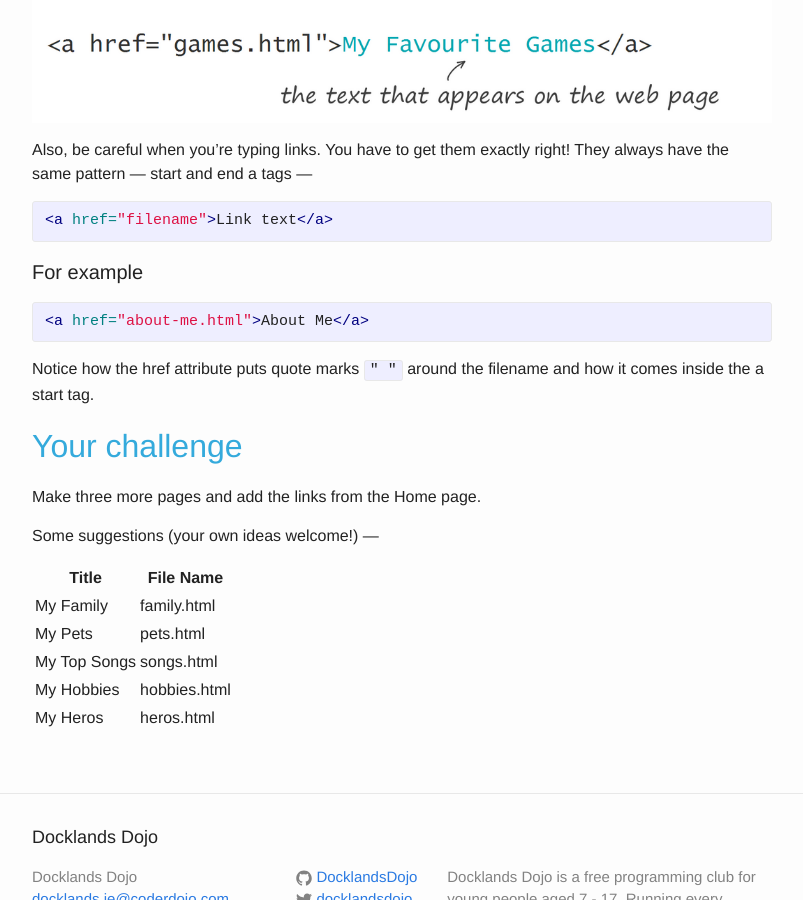
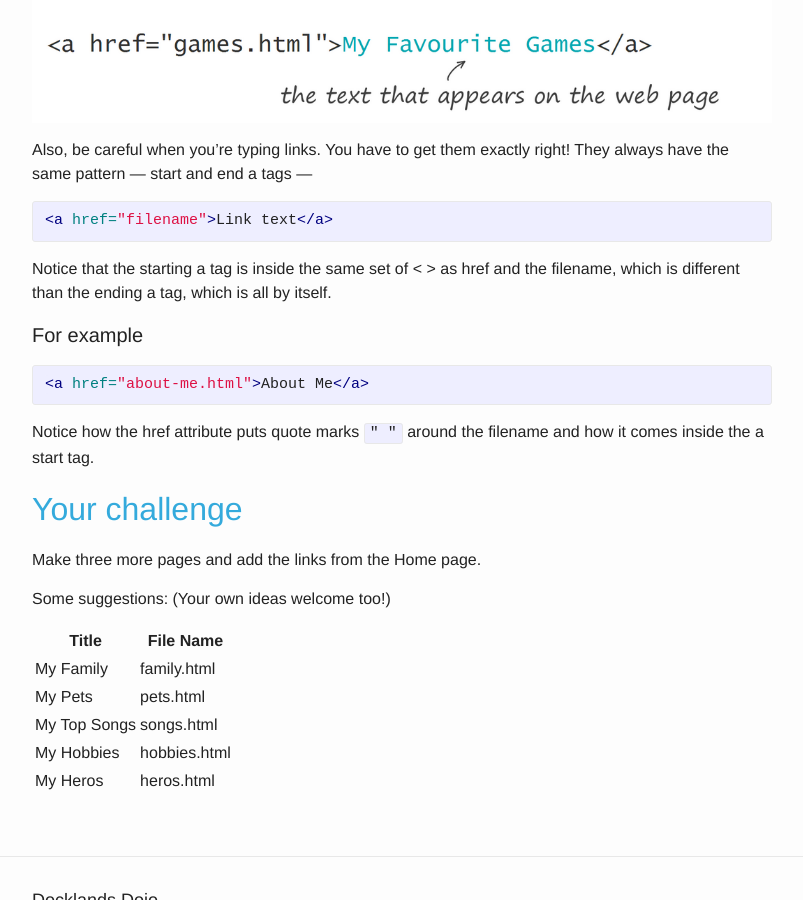
Before and after one commit to summerspirit/docklands-dojo, a Jekyll site: the page built from _posts/2015-03-13-make-a-homepage.markdown, in a window 1280 px wide and 900 px high, scrolled down 1183 px. Shown: the whole window, without its empty margins (238-1041 px from the left). Built offline with Jekyll 4.4.1, drawn with Linux system fonts in a browser that asks for light colours; some of the changed text lies outside the part shown.

Commit message:
Tiny content touch-ups

```diff
--- a/_posts/2015-03-13-make-a-homepage.markdown
+++ b/_posts/2015-03-13-make-a-homepage.markdown
@@ -35,6 +35,8 @@ They always have the same pattern — start and end a tags —
 <a href="filename">Link text</a>
 {% endhighlight %}
 
+Notice that the starting a tag is inside the same set of < > as href and the filename, which is different than the ending a tag, which is all by itself.
+
 ####For example
 
 {% highlight html %}
@@ -49,7 +51,8 @@ Make three more pages and add the links from the Home page.
 
 
 
-Some suggestions (your own ideas welcome!) —
+Some suggestions:
+(Your own ideas welcome too!)
 
 | Title  | File Name |
 |---|--- |
```
Also changed, not shown: other parts of _posts/2015-03-13-make-a-homepage.markdown (+1 -1 lines).
